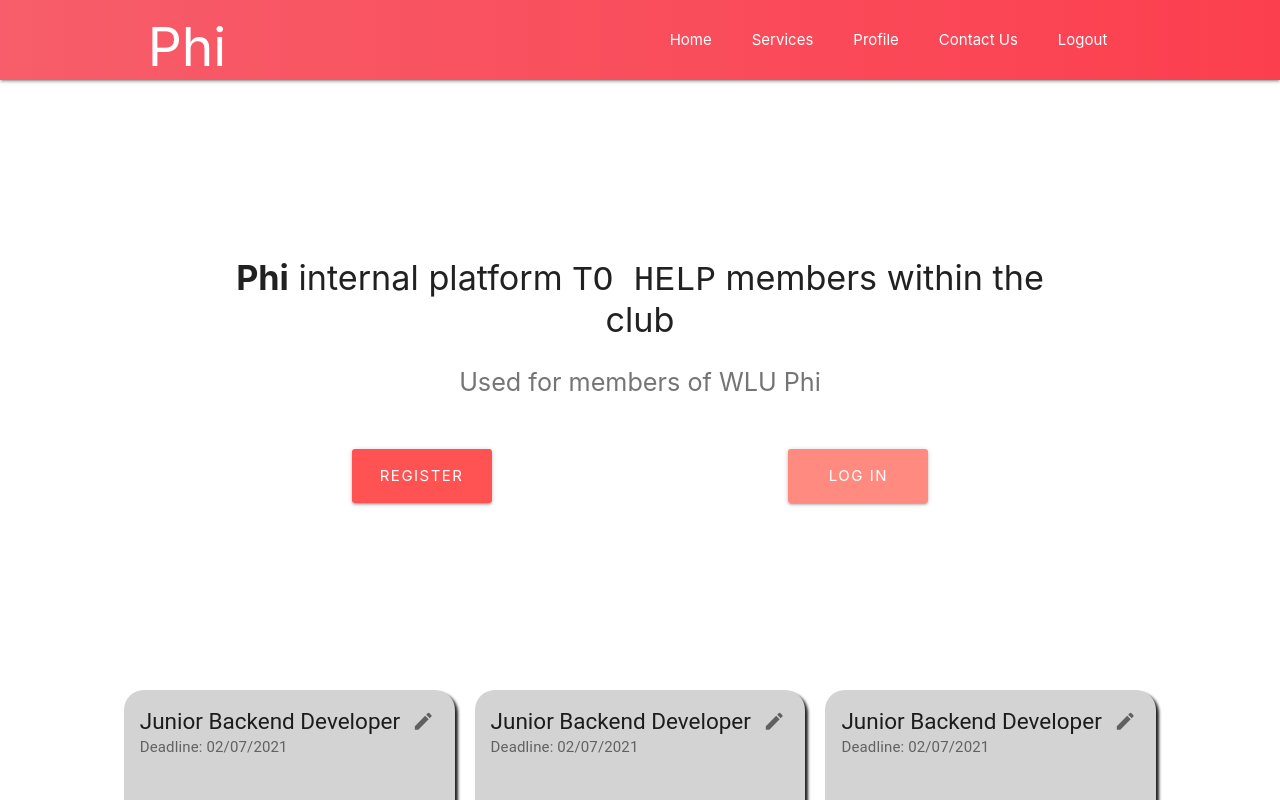
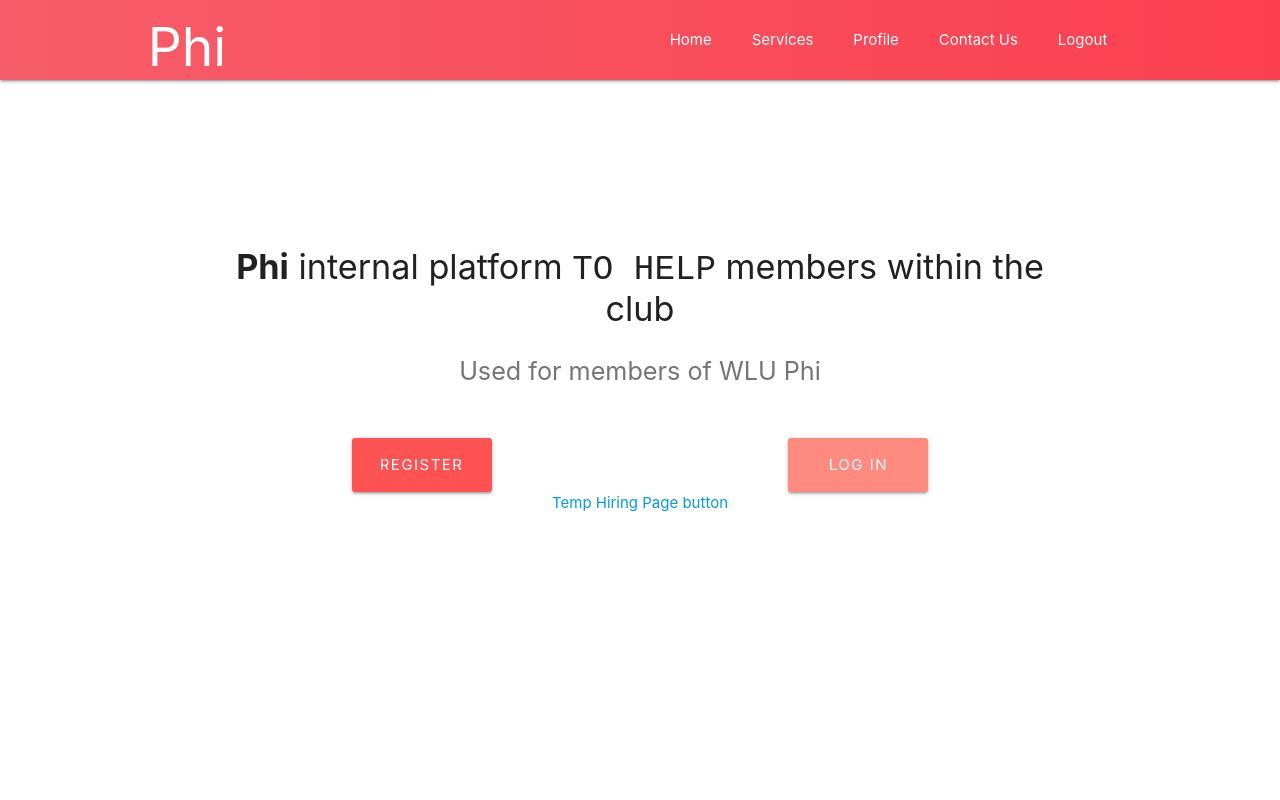
Before and after one commit to LaurierCS/PHI-InternalWebsite, a React (Create React App) app in the folder client/: page / in a window 1280 px wide. Shown: the top 800 px of the page. Built offline with nearby package versions, Linux system fonts and the light colour scheme.

Commit message:
Added hiring page
- added hiring page with card grid display
- relocated cards folder to the hiring page folder
- created temp link on landing page to hiring page until the proper navbar is created.

```diff
--- a/client/src/App.js
+++ b/client/src/App.js
@@ -15,8 +15,8 @@
 import Dashboard from "./components/dashboard/Dashboard";
 
 import "./App.css";
-//import JobPostingCard from "./components/layout/cards/card";
-import JobPostingGrid from "./components/layout/cards/cardGrid";
+
+import Hiring from "./components/layout/hiring-page/Hiring.js";
 
 
 // Check for token to keep user logged in
@@ -47,10 +47,10 @@
           <Route exact path="/" component={Landing} />
           <Route exact path="/register" component={Register} />
           <Route exact path="/login" component={Login} />
+          <Route exact path="/hiring" component={Hiring}/>
           <Switch>
             <PrivateRoute exact path="/dashboard" component={Dashboard} />
           </Switch>
-          <JobPostingGrid/>
         </div>
 
       </Router>
--- /dev/null
+++ b/client/src/components/layout/hiring-page/Hiring.js
@@ -0,0 +1,18 @@
+import React, { Component } from "react";
+import {} from "../hiring-page/Hiring.css";
+
+import JobPostingGrid from "./cards/cardGrid";
+
+class Hiring extends Component {
+    render() {
+        return (
+            <div>
+                <JobPostingGrid/>
+            </div>
+
+        );
+
+    }
+}
+
+export default Hiring;
--- a/client/src/components/layout/cards/card.js
+++ b/client/src/components/layout/hiring-page/cards/card.js
@@ -47,15 +47,15 @@
                 <ToggleButton // Publish button
                     /*className={clsx(classes.publish, {
                         [classes.publish]: published,
-                    })}*/
+                    })}
                     value="unpublished"
                     aria-label="publishing"
                     title={"Unpublished"}
                     onClick={handlePublishingClick}
+                    */
                     >
-                    <RemoveCircle />
+                     <RemoveCircle />
                 </ToggleButton>
-
                 <IconButton aria-label="Inbox" title={"View Applications"}>
                     <Inbox />
                 </IconButton>
--- a/client/src/components/layout/cards/cardGrid.css
+++ b/client/src/components/layout/hiring-page/cards/cardGrid.css
@@ -3,6 +3,7 @@
 .MuiGrid-container{
     justify-content: center;
     margin: auto;
+
 }
 
 .MuiGrid-item {
--- a/client/src/components/layout/landing-page/Landing.js
+++ b/client/src/components/layout/landing-page/Landing.js
@@ -46,6 +46,14 @@
               >
                 Log In
               </Link>
+
+            </div>
+            <div>
+              <Link
+                  to={"/hiring"}
+              >
+                Temp Hiring Page button
+              </Link>
             </div>
           </div>
         </div>
```
Also changed, not shown: client/src/components/layout/hiring-page/Hiring.css (added), client/src/components/layout/hiring-page/cards/card.css (renamed from client/src/components/layout/cards/card.css), client/src/components/layout/hiring-page/cards/cardGrid.js (renamed from client/src/components/layout/cards/cardGrid.js).
